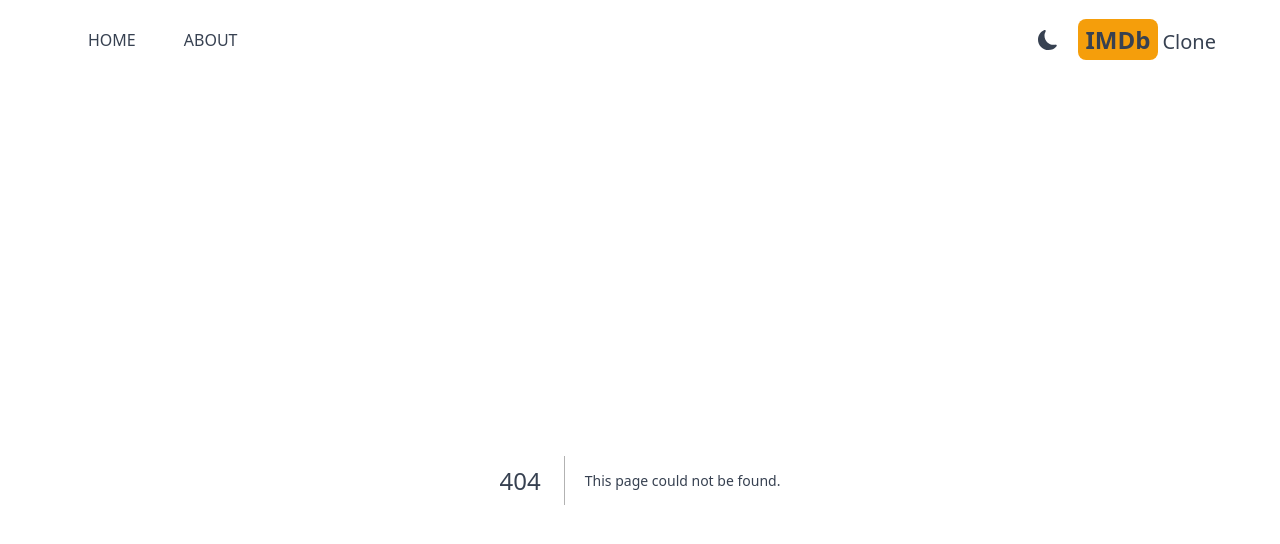
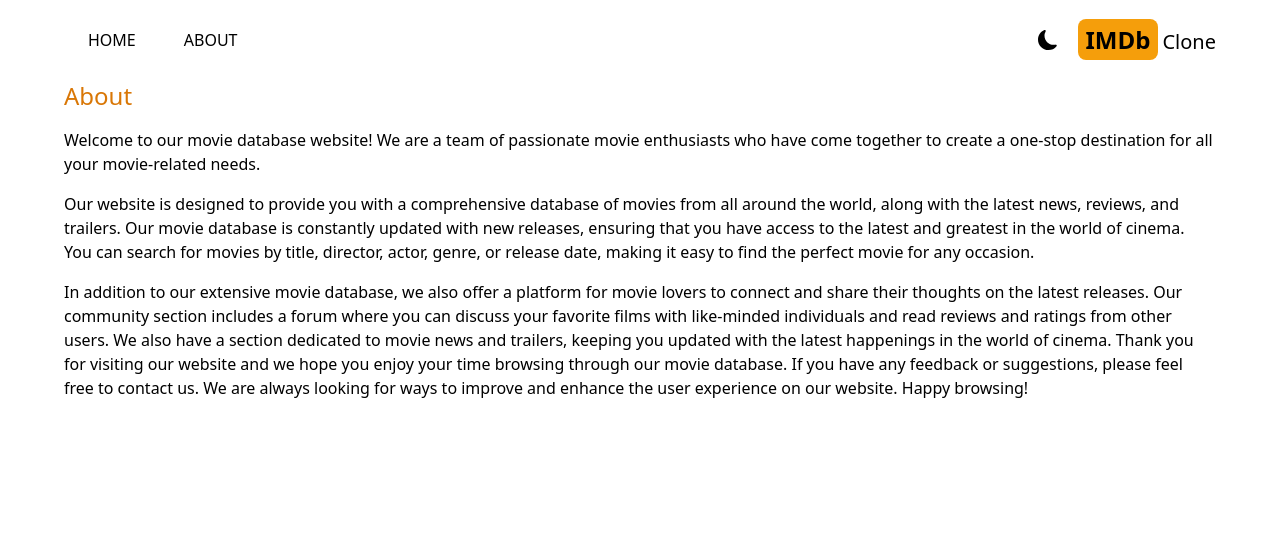
Before and after one commit to guilhermehcribeiro/imdb, a Next.js app: page /about in a window 1280 px wide. Before the commit this address had no page. Shown: the top 544 px of the page. Built offline with nearby package versions, Linux system fonts and the light colour scheme.

Commit message:
about page

```diff
--- /dev/null
+++ b/src/app/about/page.tsx
@@ -0,0 +1,36 @@
+export default function About() {
+  return (
+    <div className="max-w-6xl mx-auto space-y-4">
+      <h1 className="text-2xl font-medium text-amber-600">About</h1>
+      <p>
+        Welcome to our movie database website! We are a team of passionate movie
+        enthusiasts who have come together to create a one-stop destination for
+        all your movie-related needs.
+      </p>
+
+      <p>
+        Our website is designed to provide you with a comprehensive database of
+        movies from all around the world, along with the latest news, reviews,
+        and trailers. Our movie database is constantly updated with new
+        releases, ensuring that you have access to the latest and greatest in
+        the world of cinema. You can search for movies by title, director,
+        actor, genre, or release date, making it easy to find the perfect movie
+        for any occasion.
+      </p>
+
+      <p>
+        In addition to our extensive movie database, we also offer a platform
+        for movie lovers to connect and share their thoughts on the latest
+        releases. Our community section includes a forum where you can discuss
+        your favorite films with like-minded individuals and read reviews and
+        ratings from other users. We also have a section dedicated to movie news
+        and trailers, keeping you updated with the latest happenings in the
+        world of cinema. Thank you for visiting our website and we hope you
+        enjoy your time browsing through our movie database. If you have any
+        feedback or suggestions, please feel free to contact us. We are always
+        looking for ways to improve and enhance the user experience on our
+        website. Happy browsing!
+      </p>
+    </div>
+  );
+}
--- a/src/app/layout.tsx
+++ b/src/app/layout.tsx
@@ -1,7 +1,7 @@
 import Header from "@/components/Header";
 import type { Metadata } from "next";
 import "./globals.css";
-import Providers from "./providers/Providers";
+import Providers from "../providers/Providers";
 
 export const metadata: Metadata = {
   title: "IMDB Clone",
```
Also changed, not shown: src/providers/Providers.tsx (renamed from src/app/providers/Providers.tsx).
